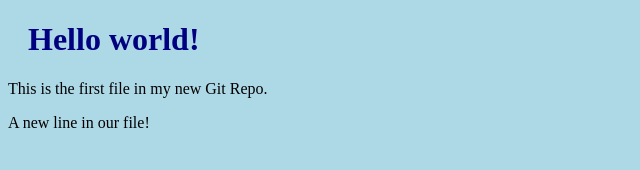
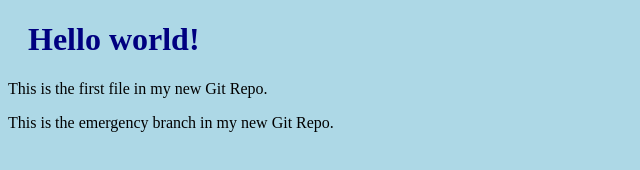
Before and after one commit to rayudu153/Practice-, a plain HTML site: page index.html in a window 1280 px wide. Shown: the whole page, without its empty margins (0-640 px from the left). Drawn offline with Linux system fonts and the light colour scheme.

Commit message:
added one line

```diff
--- a/index.html
+++ b/index.html
@@ -7,6 +7,7 @@
 <body>
 <h1>Hello world!</h1>
 <p>This is the first file in my new Git Repo.</p>
-<p>A new line in our file!</p>
+<p>This is the emergency branch in my new Git Repo.</p>
+
 </body>
 </html>
```
